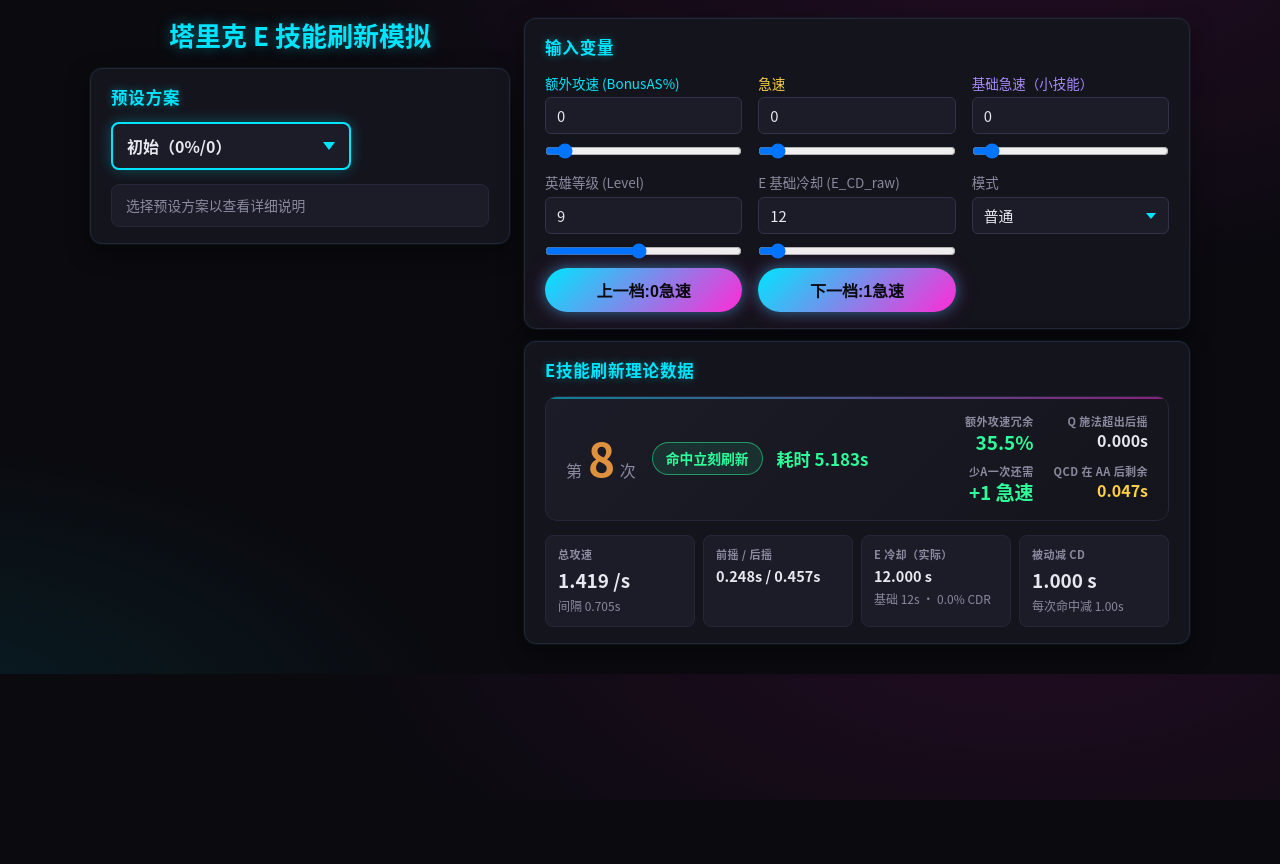
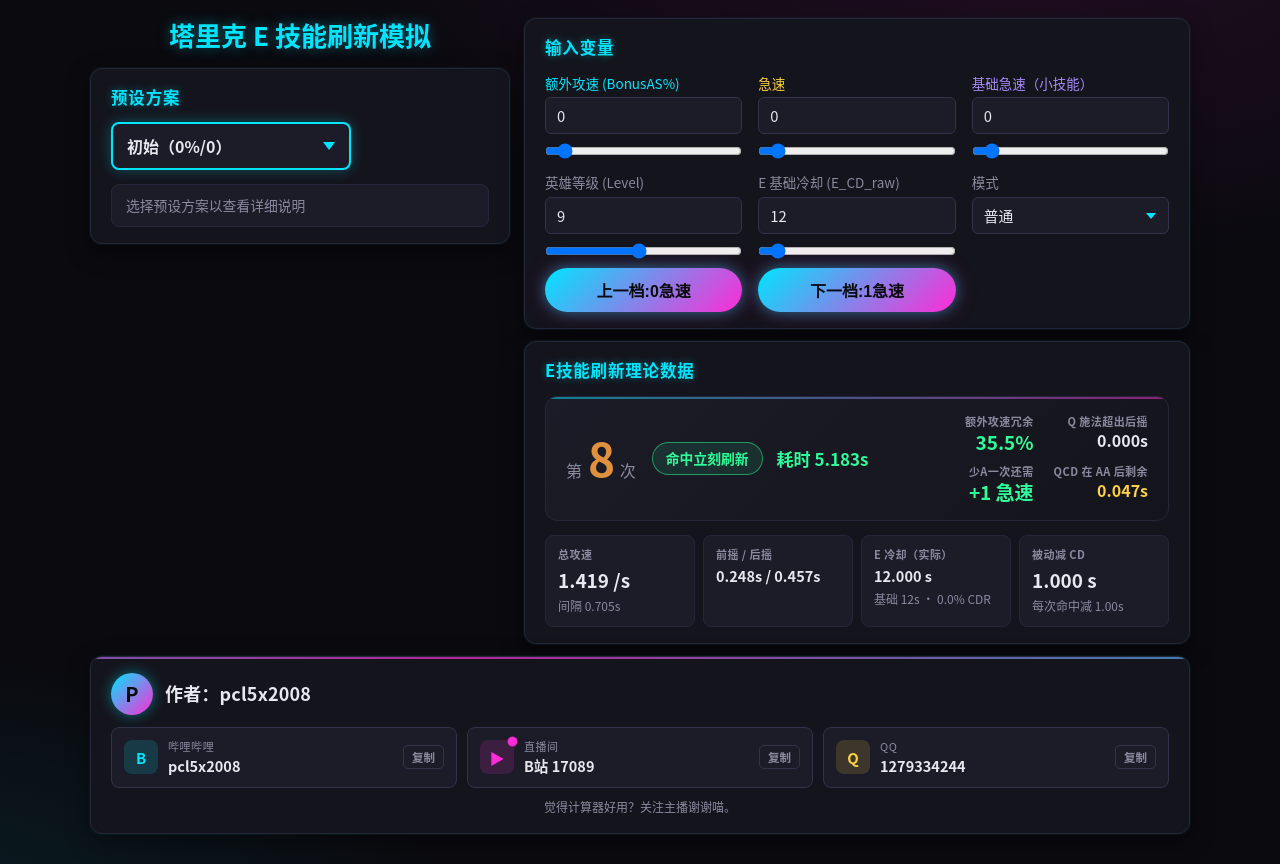
Before and after one commit to pcl5x2008/Taric-E-Refresh-Simulate, a plain HTML site: page index.html in a window 1280 px wide. Before the commit the page ends 800 px from the top, so only its background shows below. Drawn offline with Linux system fonts and the light colour scheme.

Commit message:
Add files via upload

```diff
--- a/index.html
+++ b/index.html
@@ -74,8 +74,79 @@
       </div>
     </div>
   </div>
+
+  <!-- ===== 作者署名 ===== -->
+  <footer class="card author-card">
+    <div class="author-head">
+      <span class="author-avatar">P</span>
+      <div class="author-id">
+        <div class="author-name">作者：pcl5x2008</div>
+      </div>
+    </div>
+
+    <div class="author-links">
+      <div class="author-chip chip-bili">
+        <a class="chip-body" href="https://search.bilibili.com/upuser?keyword=pcl5x2008" target="_blank" rel="noopener">
+          <span class="chip-icon">B</span>
+          <span class="chip-text">
+            <span class="chip-label">哔哩哔哩</span>
+            <span class="chip-value">pcl5x2008</span>
+          </span>
+        </a>
+        <button class="chip-copy" data-copy="pcl5x2008" type="button">复制</button>
+      </div>
+
+      <div class="author-chip chip-live">
+        <a class="chip-body" href="https://live.bilibili.com/17089" target="_blank" rel="noopener">
+          <span class="chip-icon">▶</span>
+          <span class="chip-text">
+            <span class="chip-label">直播间</span>
+            <span class="chip-value">B站 17089</span>
+          </span>
+        </a>
+        <button class="chip-copy" data-copy="17089" type="button">复制</button>
+      </div>
+
+      <div class="author-chip chip-qq">
+        <a class="chip-body" href="https://wpa.qq.com/msgrd?v=3&uin=1279334244&site=qq&menu=yes" target="_blank" rel="noopener">
+          <span class="chip-icon">Q</span>
+          <span class="chip-text">
+            <span class="chip-label">QQ</span>
+            <span class="chip-value">1279334244</span>
+          </span>
+        </a>
+        <button class="chip-copy" data-copy="1279334244" type="button">复制</button>
+      </div>
+    </div>
+
+    <div class="author-footnote">觉得计算器好用？关注主播谢谢喵。</div>
+  </footer>
 </div>
 
 <script src="app.js"></script>
+<script>
+// ===== 作者署名：一键复制 =====
+document.querySelectorAll('.chip-copy').forEach(btn => {
+  btn.addEventListener('click', async (e) => {
+    e.preventDefault();
+    e.stopPropagation();
+    const text = btn.dataset.copy;
+    try {
+      await navigator.clipboard.writeText(text);
+    } catch (_) {
+      const ta = document.createElement('textarea');
+      ta.value = text;
+      document.body.appendChild(ta);
+      ta.select();
+      document.execCommand('copy');
+      ta.remove();
+    }
+    const old = btn.textContent;
+    btn.textContent = '已复制 ✓';
+    btn.classList.add('copied');
+    setTimeout(() => { btn.textContent = old; btn.classList.remove('copied'); }, 1400);
+  });
+});
+</script>
 </body>
 </html>
--- a/style.css
+++ b/style.css
@@ -222,3 +222,82 @@ h1 {
   .result-grid { grid-template-columns: 1fr; }
   .input-group input, .input-group select { font-size: 16px; }
 }
+
+/* ===== 作者署名 ===== */
+.author-card { position: relative; overflow: hidden; }
+.author-card::before {
+  content: ''; position: absolute; top: 0; left: 0; right: 0; height: 2px;
+  background: linear-gradient(90deg, var(--neon-2), var(--neon), var(--neon-2));
+  background-size: 200% 100%;
+  animation: authorLine 6s linear infinite;
+  opacity: 0.7;
+}
+@keyframes authorLine {
+  0%   { background-position: 0% 0; }
+  100% { background-position: 200% 0; }
+}
+.author-head { display: flex; align-items: center; gap: 12px; flex-wrap: wrap; margin-bottom: 12px; }
+.author-avatar {
+  width: 42px; height: 42px; border-radius: 50%; flex: 0 0 auto;
+  display: grid; place-items: center;
+  font-size: 20px; font-weight: 800; color: #0a0a0f;
+  background: linear-gradient(135deg, var(--neon), var(--neon-2));
+  box-shadow: 0 0 14px rgba(0,229,255,0.45);
+}
+.author-name { font-size: 18px; font-weight: 700; letter-spacing: 0.01em; }
+@keyframes livePulse {
+  0%, 100% { box-shadow: 0 0 0 0 rgba(255,43,214,0.6); }
+  50%      { box-shadow: 0 0 0 5px rgba(255,43,214,0); }
+}
+.author-links { display: grid; grid-template-columns: repeat(3, 1fr); gap: 10px; }
+.author-chip {
+  display: flex; align-items: center; gap: 8px;
+  background: var(--field); border: 1px solid var(--field-border);
+  border-radius: 8px; padding: 10px 12px;
+  transition: all 0.18s ease;
+}
+.author-chip:hover {
+  border-color: var(--neon); transform: translateY(-2px);
+  box-shadow: 0 6px 16px rgba(0,0,0,0.35), 0 0 10px rgba(0,229,255,0.15);
+}
+.chip-body {
+  display: flex; align-items: center; gap: 10px; flex: 1; min-width: 0;
+  text-decoration: none; color: var(--text);
+}
+.chip-icon {
+  width: 34px; height: 34px; border-radius: 8px; flex: 0 0 auto;
+  display: grid; place-items: center; font-size: 15px; font-weight: 800;
+}
+.chip-bili .chip-icon { background: rgba(0,229,255,0.14);  color: var(--neon); }
+.chip-live .chip-icon {
+  background: rgba(255,43,214,0.14); color: var(--neon-2);
+  position: relative;
+}
+.chip-live .chip-icon::after {
+  content: ''; position: absolute; top: -3px; right: -3px;
+  width: 9px; height: 9px; border-radius: 50%;
+  background: var(--neon-2);
+  box-shadow: 0 0 6px rgba(255,43,214,0.8);
+  animation: livePulse 1.6s ease-in-out infinite;
+}
+.chip-qq   .chip-icon { background: rgba(255,210,63,0.14); color: #ffd23f; }
+.chip-text { min-width: 0; display: flex; flex-direction: column; }
+.chip-label { font-size: 11px; color: var(--muted); text-transform: uppercase; letter-spacing: 0.05em; }
+.chip-value {
+  font-size: 14.5px; font-weight: 700;
+  white-space: nowrap; overflow: hidden; text-overflow: ellipsis;
+}
+.chip-copy {
+  margin-left: auto; flex: 0 0 auto;
+  font-family: inherit; font-size: 11.5px; font-weight: 600; color: var(--muted);
+  border: 1px solid var(--field-border); border-radius: 5px;
+  padding: 3px 8px; background: transparent; cursor: pointer;
+  transition: all 0.15s ease;
+}
+.chip-copy:hover { color: var(--neon); border-color: var(--neon); }
+.chip-copy.copied { color: #2cff9a; border-color: rgba(44,255,154,0.6); }
+.author-footnote { margin-top: 10px; font-size: 12px; color: var(--muted); text-align: center; }
+
+@media (max-width: 768px) {
+  .author-links { grid-template-columns: 1fr; }
+}
```
